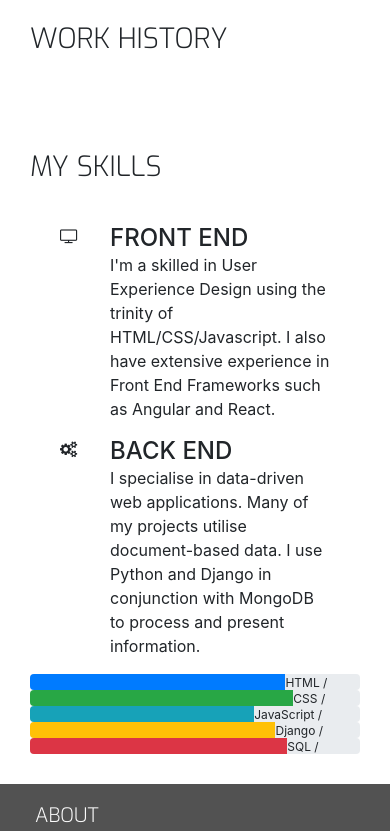
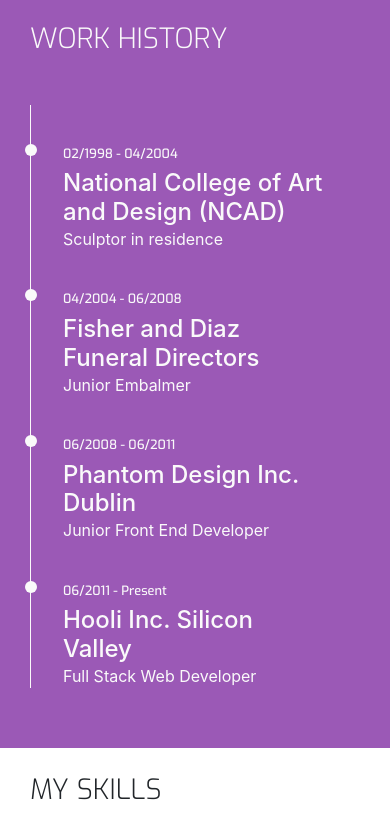
Before and after one commit to Hideonor/resume_project, a plain HTML site: page resume.html in a window 390 px wide. Shown: the part 876-1707 px from the top of the page. Drawn offline with nearby package versions, Linux system fonts and the light colour scheme.

Commit message:
work history added

```diff
--- a/assests/css/style.css
+++ b/assests/css/style.css
@@ -8,6 +8,14 @@
 
 .bg-color-three-reasons {
     background-color: #fff;
+}
+
+.bg-color-personal-info {
+    background-color: #f4f4f4
+}
+
+.bg-color-work-history {
+    background-color: #9b59b6;
 }
 
 .ui-menu-color-home {
@@ -47,21 +55,22 @@ h4 {
     color: #fafafa;
 }
 
-.inline-block{
+.inline-block {
     display: inline-block;
 }
 
-.row-table{
+.row-table {
     display: table;
 }
 
-.section-column{
-    display:table-cell;
+.section-column {
+    display: table-cell;
     padding: 0 30px 30px;
     float: none;
 }
 
-.section-heading{
+.history-heading,
+.section-heading {
     font-family: "Exo", sans-serif;
     font-weight: 300;
     margin-top: 25px;
@@ -179,7 +188,7 @@ footer {
     -moz-transition: all 0.35s ease-in-out;
     -webkit-transition: all 0.35s ease-in-out;
     -o-transition: all 0.35s ease-in-out;
-    }
+}
 
 .cv-pdf i:hover {
     color: #e84610;
@@ -213,3 +222,118 @@ footer {
 #footer-details {
     padding: 20px;
 }
+
+/*----------------------------------three reasons */
+
+.three-reasons-icon {
+    font-size: 26px;
+    color: #e67e22;
+}
+
+.three-reasons-heading {
+    margin-bottom: 15px;
+}
+
+/*----------------------------------Personal Info */
+
+.personal-info-item {
+    margin-bottom: 20px;
+    display: block;
+    clear: both;
+}
+
+.personal-info-item .key,
+.personal-info-item .value {
+    padding-right: 8px;
+    display: inline-block
+}
+
+.personal-info-item .key p,
+.personal-info-item .value p {
+    margin: 0;
+}
+
+.personal-info-item .key {
+    width: 30%;
+    margin-right: 21px;
+    padding-top: 2px;
+    vertical-align: top;
+}
+
+.personal-info-item .key p {
+    font-weight: 700;
+}
+
+.personal-info-item .value {
+    position: relative;
+    width: 60%;
+}
+
+/*----------------------------------Skills */
+
+.progress {
+    position: relative;
+    height: 25px;
+    margin-bottom: 4px;
+}
+
+.progress-type {
+    position: absolute;
+    left: 0px;
+    font-weight: 400;
+    padding: 3px 30px 2px 10px;
+    color: #fafafa;
+    background-color: rgba(25, 25, 25, 0.2);
+}
+
+.progress-section {
+    margin: 40px 20px;
+}
+
+/*----------------------------------Work History */
+
+.history-heading {
+    color: #fafafa;
+    margin-bottom: 50px;
+}
+
+.timeline-item {
+    padding: 4em 2em 0em 2em;
+    position: relative;
+    color: #fafafa;
+    border-left: 1px solid;
+}
+
+.timeline-item p {
+    padding: 0;
+    margin: 0;
+}
+
+.timeline-item:before {
+    content: attr(data-dates);
+    position: absolute;
+    left: 2.5em;
+    top: 3em;
+    display: block;
+    font-family: "Exo", sans-serif;
+    font-weight: 500;
+    font-size: 0.8em;
+    padding: 0;
+    margin: 0;
+}
+
+.timeline-item:after {
+    width: 12px;
+    height: 12px;
+    display: block;
+    top: 2.4em;
+    position: absolute;
+    left: -6px;
+    border-radius: 12px;
+    content: '';
+    background: #fafafa
+}
+
+.history-items {
+    margin-bottom: 30px;
+}
--- a/resume.html
+++ b/resume.html
@@ -48,12 +48,30 @@
     </header>
     <section class="container-fluid">
         <div class="row">
-            <div class="col-md-4 bg-color-personal-info section-column">
+            <div class="col-md-4 bg-color-work-history section-column">
                 <div class="row">
                     <div class="col-12">
-                        <h3 class="section-heading uppercase">
+                        <h3 class="history-heading uppercase">
                             Work History
                         </h3>
+                    </div>
+                </div>
+                <div class="history-items">
+                    <div class="timeline-item" data-dates="02/1998 - 04/2004">
+                        <h4>National College of Art and Design (NCAD)</h4>
+                        <p>Sculptor in residence</p>
+                    </div>
+                    <div class="timeline-item" data-dates="04/2004 - 06/2008">
+                        <h4>Fisher and Diaz Funeral Directors</h4>
+                        <p>Junior Embalmer</p>
+                    </div>
+                    <div class="timeline-item" data-dates="06/2008 - 06/2011">
+                        <h4>Phantom Design Inc. Dublin</h4>
+                        <p>Junior Front End Developer</p>
+                    </div>
+                    <div class="timeline-item" data-dates="06/2011 - Present">
+                        <h4>Hooli Inc. Silicon Valley</h4>
+                        <p>Full Stack Web Developer</p>
                     </div>
                 </div>
             </div>
@@ -127,7 +145,6 @@
                 </div>
             </div>
         </div>
-
     </section>
     <footer class="container-fluid">
         <div id="footer-details" class="row">
```
